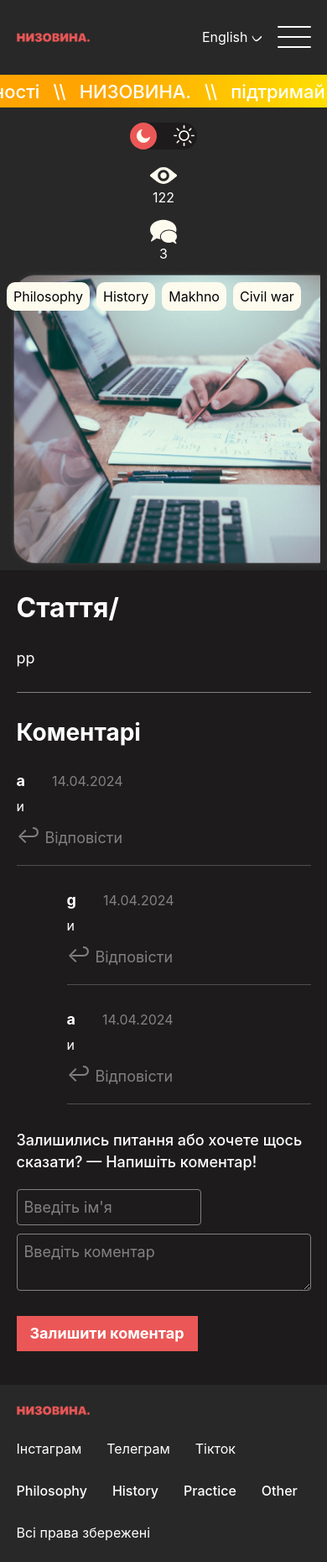
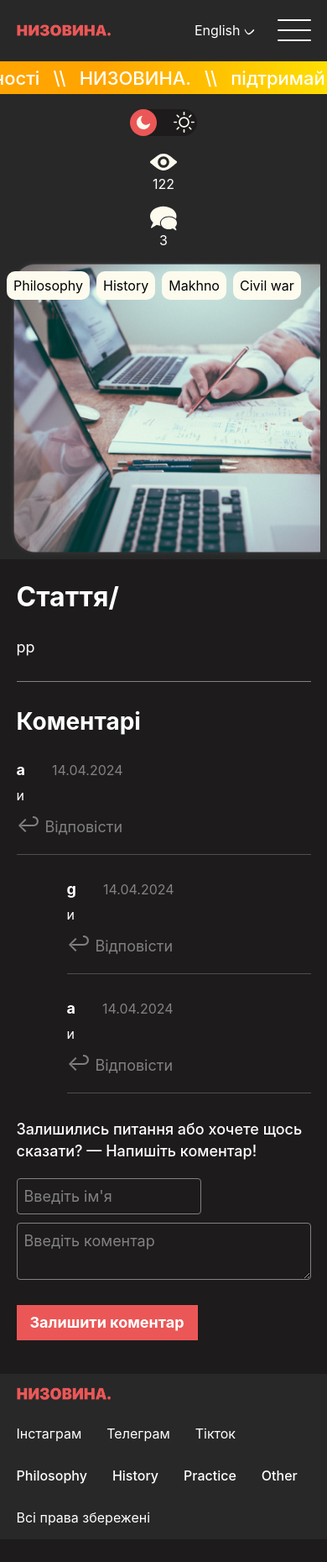
Before and after one commit to hromadianka/nyzovyna, a Django app: page /article/ff66e47d-5c2e-458c-a7b6-1a1d10c8d51c/ in a window 390 px wide. Shown: the whole page at 84% size. After the commit the page ends 1833 px from the top, so only its background shows below. Run offline with Django 4.2, Linux system fonts and the light colour scheme; data comes from the database, SQL or seed files in the repository; data that the repository does not hold is empty; parts of the project's set-up code (start-up, migrations or seed data) failed here and were passed over; some libraries are stand-ins or nearby versions; some web fonts are replaced.

Commit message:
update styles

```diff
--- a/static/style.css
+++ b/static/style.css
@@ -113,11 +113,11 @@ header .container {
 @media screen and (max-width: 1000px) {
 
     header {
-        padding: 10px 5%;
+        padding: 2px 5%;
     }
 
     .logo {
-        width: 25%;
+        width: 32%;
     }
 
     .burger-icon {
@@ -177,6 +177,10 @@ header .container {
         gap: 30px;
         padding-top: 30px;
         padding-bottom: 0;
+    }
+
+    .burger-menu form {
+        margin-right: 9px;
     }
 
 }
@@ -304,7 +308,7 @@ footer a {
 @media screen and (max-width: 1000px) {
 
     footer .container {
-        padding: 3vh 5%;
+        padding: 2vh 5%;
         gap: 30px;
     }
 
@@ -637,7 +641,7 @@ footer a {
         }
 
         .article-features {
-            margin-bottom: 7px;
+            margin-bottom: 10px;
             gap: 15px;
         }
 
```
